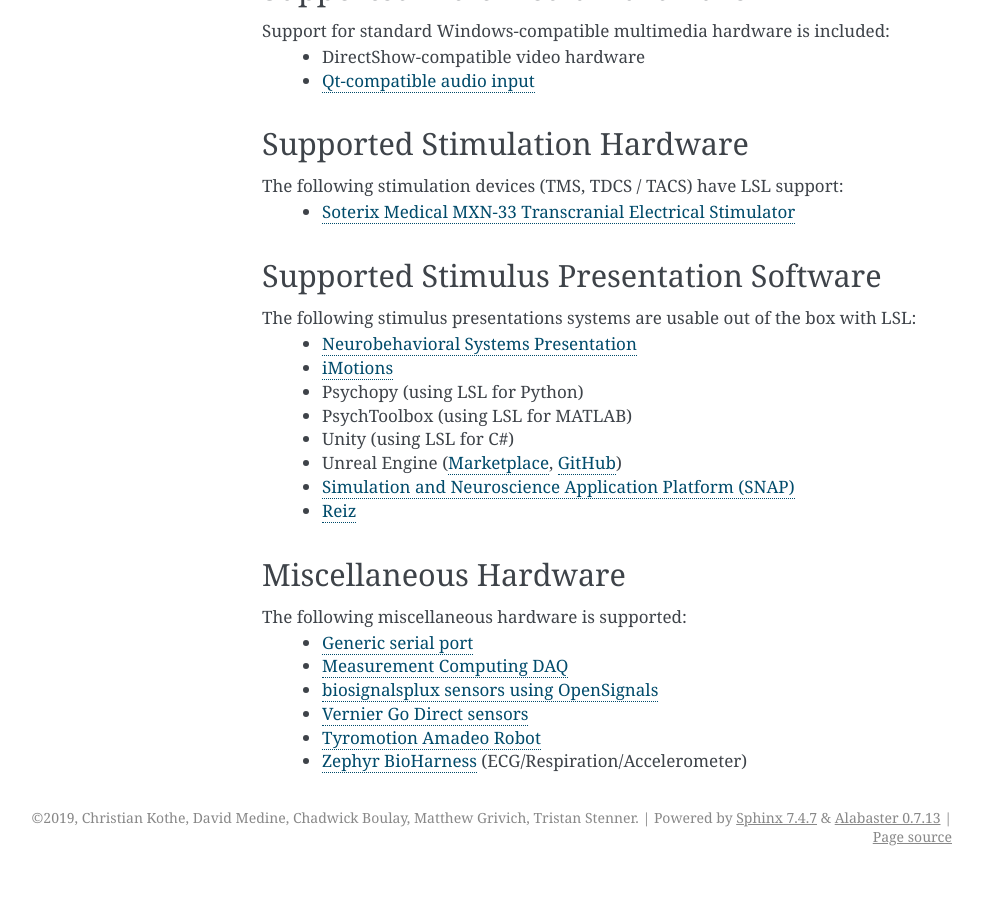
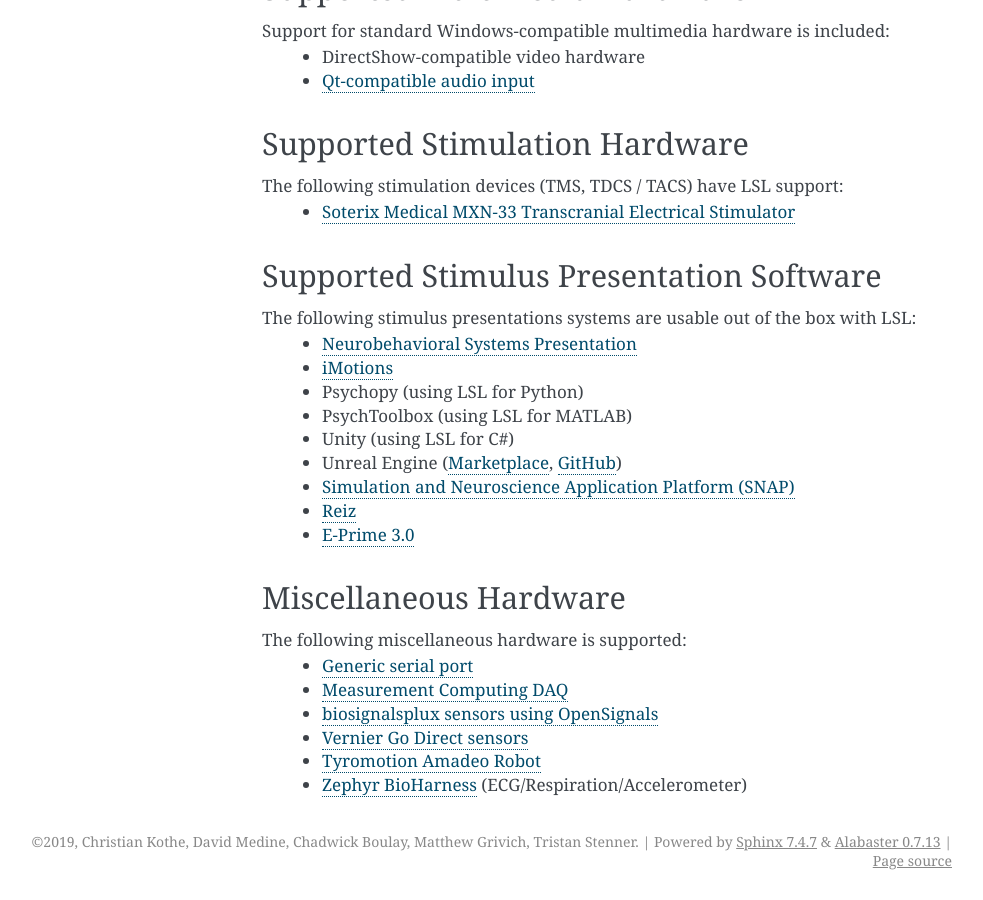
Before and after one commit to sccn/labstreaminglayer, a Sphinx documentation site: the page built from docs/info/supported_devices.rst, in a window 1280 px wide and 900 px high, scrolled down 3137 px. Shown: the whole window, without its empty margins (158-1141 px from the left). Built offline with Sphinx 7.4.7, drawn with Linux system fonts in a browser that asks for light colours; before the commit the page ends 4013 px from its top, so only the background shows below that.

Commit message:
Added E-Prime 3.0 in supported devices

```diff
--- a/docs/info/supported_devices.rst
+++ b/docs/info/supported_devices.rst
@@ -135,6 +135,7 @@
   * Unreal Engine (`Marketplace <https://www.unrealengine.com/marketplace/en-US/product/labstreaminglayer-plugin>`__, `GitHub <https://github.com/labstreaminglayer/plugin-UE4>`__)
   * `Simulation and Neuroscience Application Platform (SNAP) <https://github.com/sccn/SNAP>`__
   * `Reiz <https://github.com/pyreiz/pyreiz>`__
+  * `E-Prime 3.0 <https://github.com/PsychologySoftwareTools/eprime3-lsl-package-file/>`__
 
 Miscellaneous Hardware
 **********************
```
